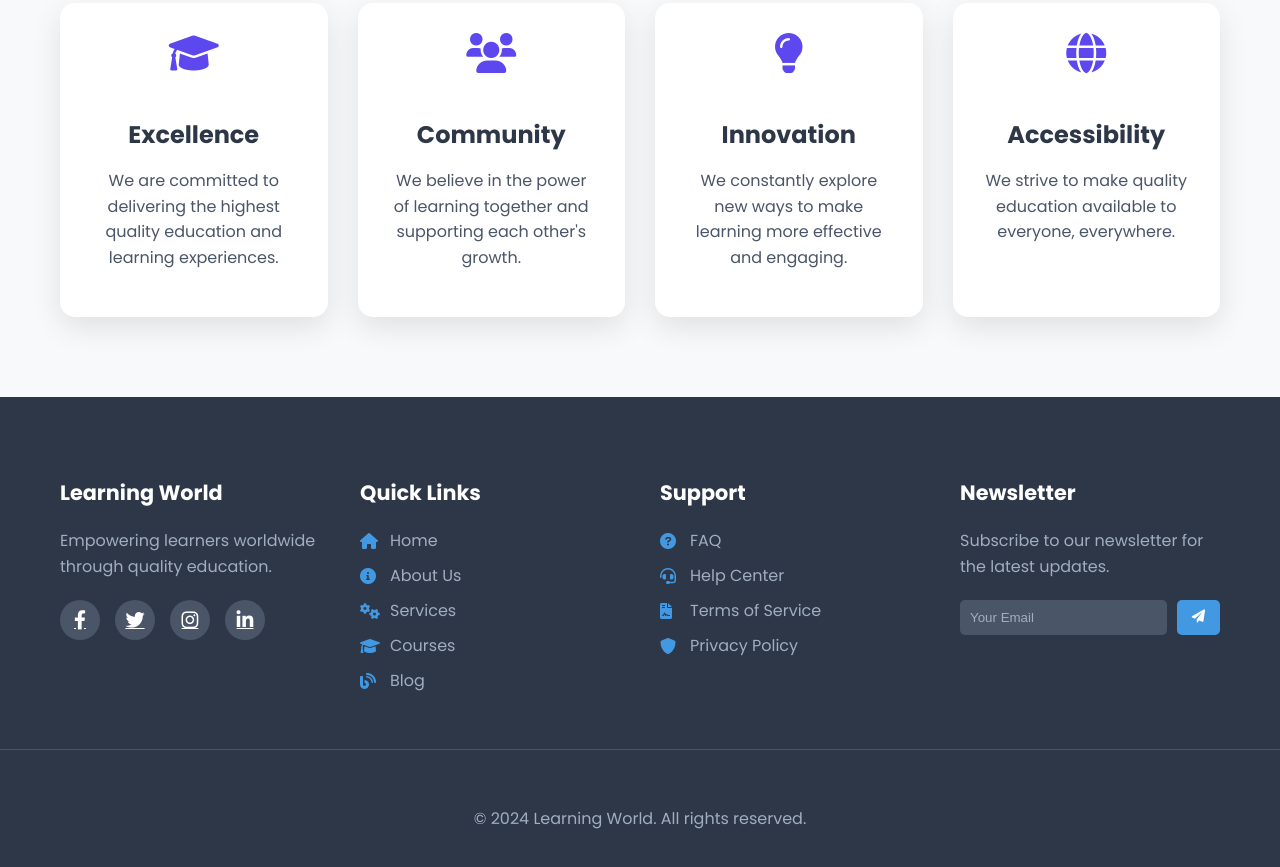
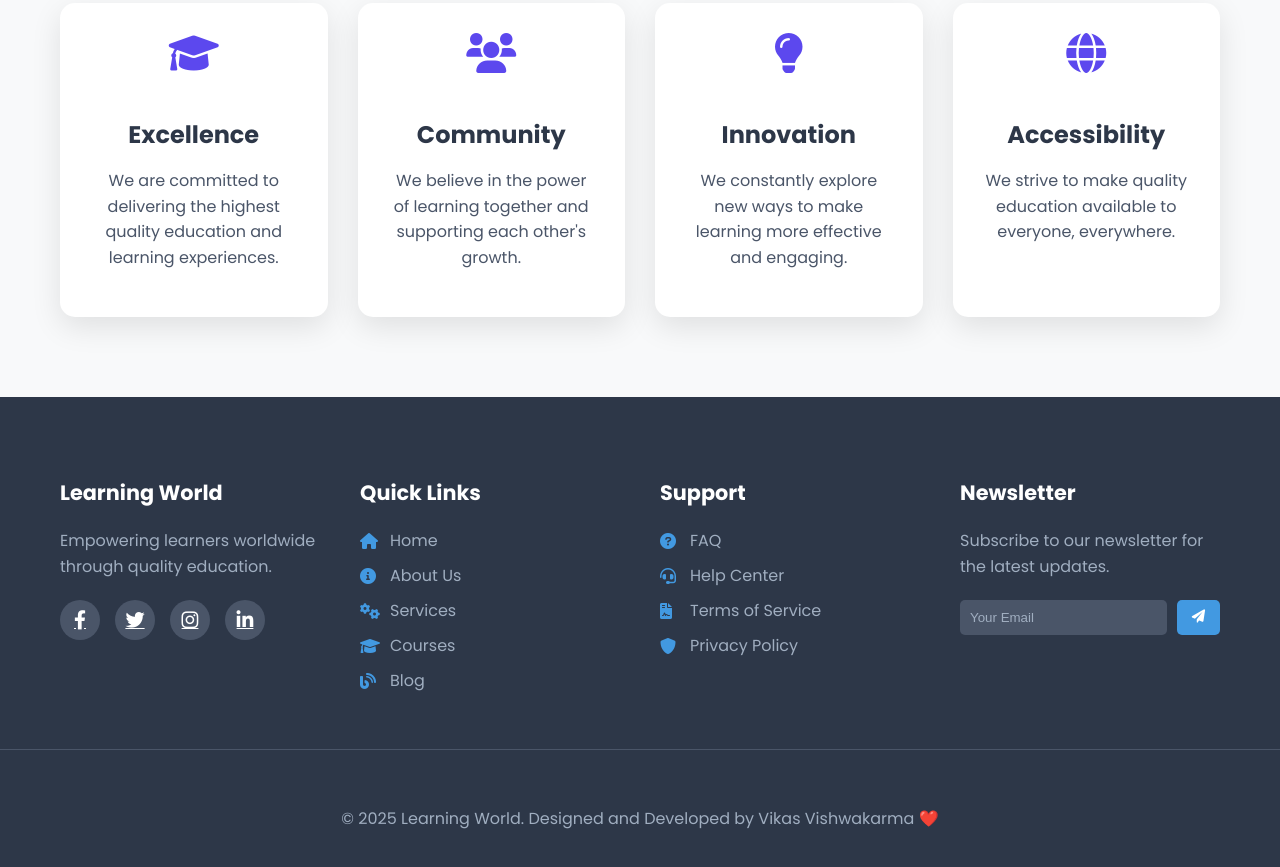
Before and after one commit to Vikas0262/Online-E-Learning-Platform, a plain HTML site: page frontend/about.html in a window 1280 px wide. Shown: the part 1884-2751 px from the top of the page. Drawn offline with Linux system fonts and the light colour scheme.

Commit message:
Update about.html structure and styles

```diff
--- a/frontend/about.html
+++ b/frontend/about.html
@@ -436,7 +436,7 @@
       </div>
     </div>
     <div class="footer-bottom">
-      <p>&copy; 2024 Learning World. All rights reserved.</p>
+      <p>&copy; 2025 Learning World. Designed and Developed by Vikas Vishwakarma ❤️</p>
     </div>
   </footer>
 
```
